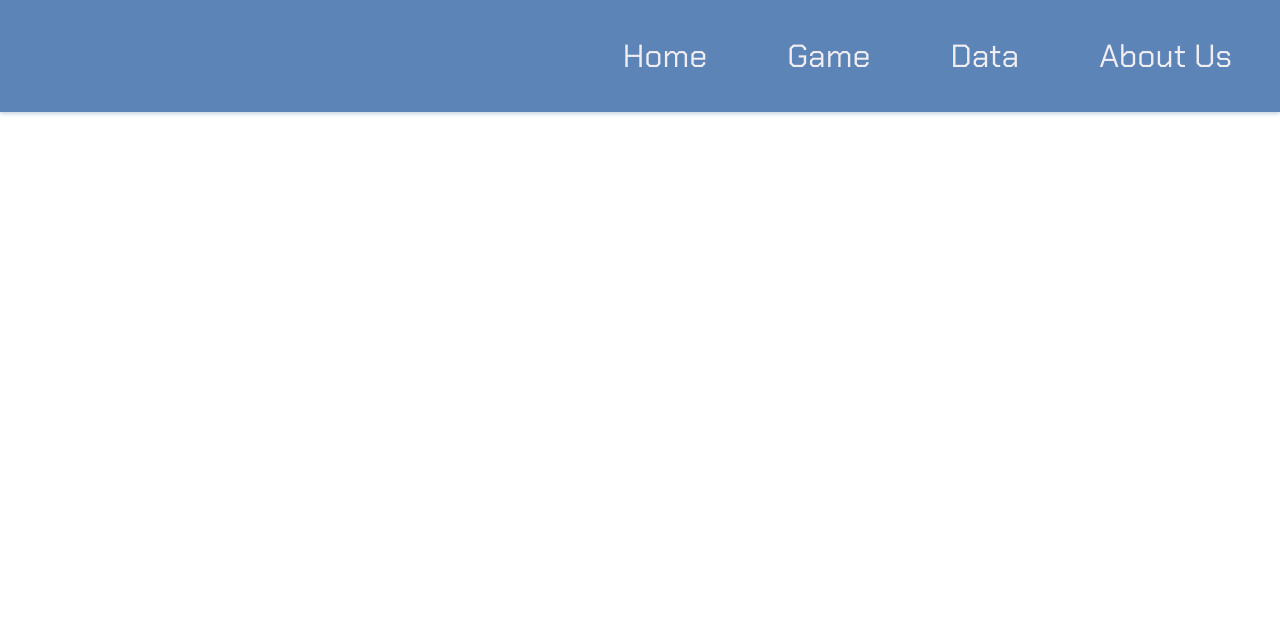
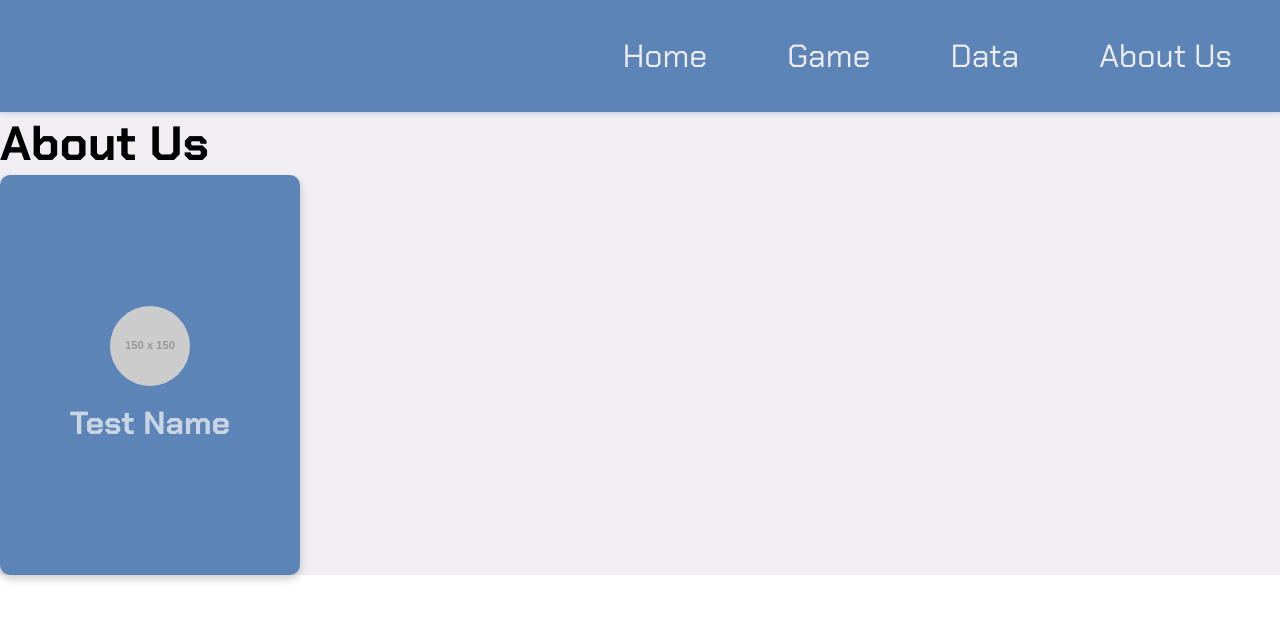
Before and after one commit to E11aW/css481-final-project, a React (Create React App) app: page /about-us in a window 1280 px wide. Shown: the top 620 px of the page. Built offline with nearby package versions, Linux system fonts and the light colour scheme.

Commit message:
Added singular flippy card

```diff
--- /dev/null
+++ b/src/components/FlipCard/FlipCard.js
@@ -0,0 +1,32 @@
+import './FlipCard.scss';
+import React, { useState } from 'react';
+
+/**
+ * FlipCard component that displays content on both the front and back sides.
+ * It flips when the user hovers their mouse over the card.
+ * @component
+ * @param {String} props.name - The name to display on the front side of the card.
+ * @param {String} props.imageSrc - The source URL of the image to display on the front side of the card above name.
+ * @param {String} props.backDescription - The description text to display on the back side of the card.
+ * @returns {JSX.Element}
+ */
+export const FlipCard = (props) => {
+    const [isFlipped, setIsFlipped] = useState(false);
+
+    return (
+        <div className={`flip-card ${isFlipped ? 'flipped' : ''}`}
+            onMouseEnter={() => setIsFlipped(true)}
+            onMouseLeave={() => setIsFlipped(false)}
+        >
+            <div className="flip-card-inner">
+                <div className="front">
+                    <img src={props.imageSrc} alt={props.name} className="card-image" />
+                    <h2 className='card-name'>{props.name}</h2>
+                </div>
+                <div className='back'>
+                    <p className='back-description'>{props.backDescription}</p>
+                </div>
+            </div>
+        </div>
+    );
+}
--- /dev/null
+++ b/src/components/FlipCard/FlipCard.scss
@@ -0,0 +1,64 @@
+@import '../../variables.scss';
+
+.flip-card {
+    background-color: transparent;
+    width: 300px;
+    height: 400px;
+    perspective: 1000px;
+    cursor: pointer;
+
+    .flip-card-inner {
+        position: relative;
+        width: 100%;
+        height: 100%;
+        text-align: center;
+        transition: transform 0.6s;
+        transform-style: preserve-3d;
+    }
+
+    &.flipped .flip-card-inner {
+        transform: rotateY(180deg);
+    }
+
+    .front,
+    .back {
+        position: absolute;
+        width: 100%;
+        height: 100%;
+        backface-visibility: hidden;
+        display: flex;
+        flex-direction: column;
+        justify-content: center;
+        align-items: center;
+        border-radius: 10px;
+        box-shadow: 0 4px 8px rgba(0, 0, 0, 0.2);
+    }
+
+    .front {
+        background-color: $DeepBlue;
+
+        .card-image {
+            width: 80px;
+            height: 80px;
+            border-radius: 50%;
+            margin-bottom: 1rem;
+        }
+
+        .card-name {
+            color: $SteelGray;
+            font-family: $font-heading;
+            font-size: 2rem;
+        }
+    }
+
+    .back {
+        background-color: $DeepBlue;
+        transform: rotateY(180deg);
+
+        .back-description {
+            color: $SteelGray;
+            font-family: $font-body;
+            font-size: 1.25rem;
+        }
+    }
+}
--- a/src/pages/about-us/about-us.js
+++ b/src/pages/about-us/about-us.js
@@ -1,10 +1,17 @@
 import './about-us.scss';
 import { MaxWidth } from '../../components/MaxWidth/MaxWidth';
+import { FlipCard } from '../../components/FlipCard/FlipCard';
 
 export const AboutUs = () => {
   return (
     <main className="about-us">
       <MaxWidth>
+        <h1>About Us</h1>
+        <FlipCard
+          name="Test Name"
+          imageSrc="https://via.placeholder.com/150"
+          backDescription="This is a description on the back of the card."
+        />
       </MaxWidth>
     </main>
   );
```
